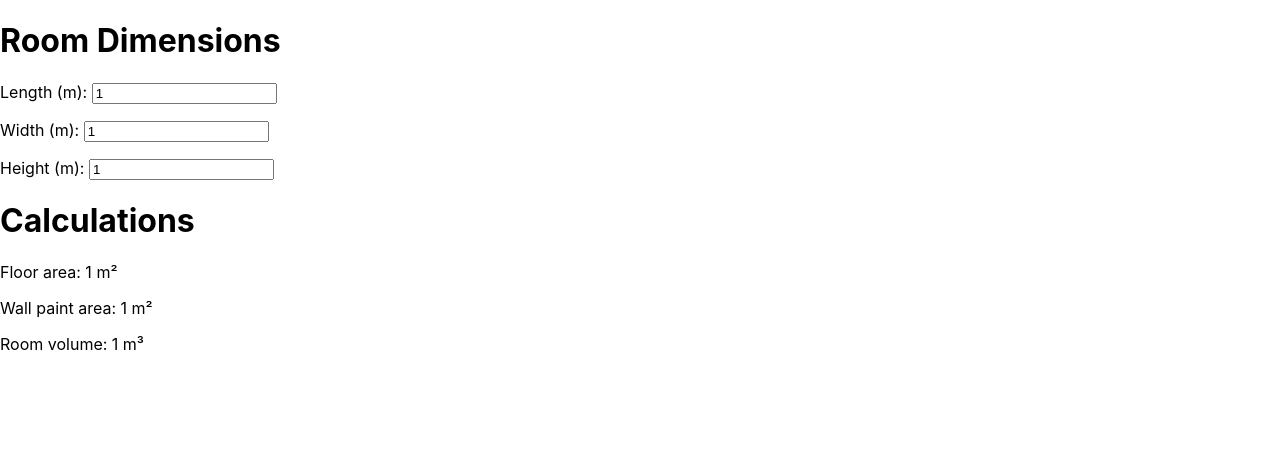
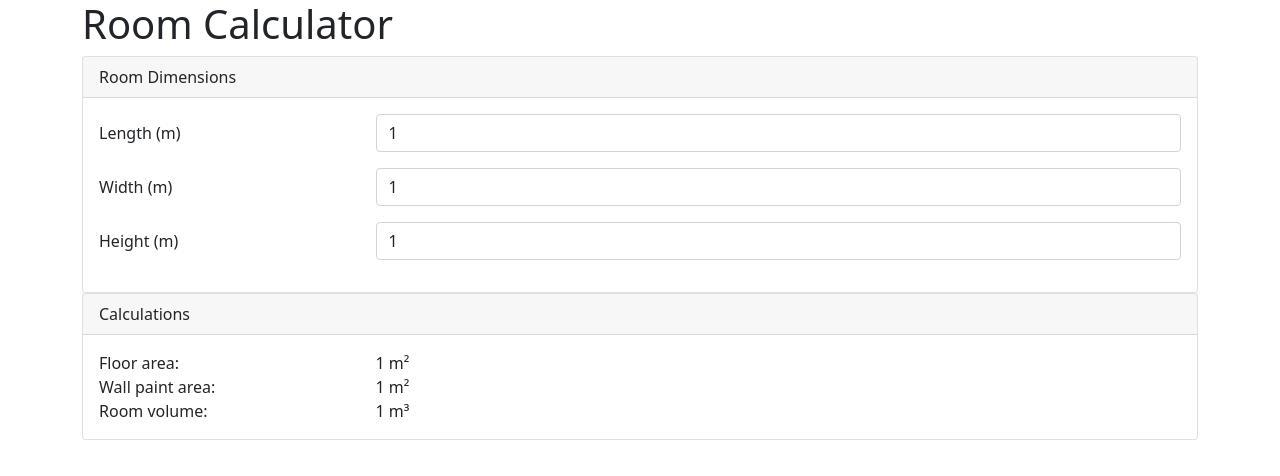
Before and after one commit to rsbold/roomcalc, a React (Create React App) app: page / in a window 1280 px wide. Shown: the top 476 px of the page. Built offline with nearby package versions, Linux system fonts and the light colour scheme.

Commit message:
Added styling with react-bootstrap.

```diff
--- a/package.json
+++ b/package.json
@@ -6,7 +6,9 @@
     "@testing-library/jest-dom": "^5.15.0",
     "@testing-library/react": "^11.2.7",
     "@testing-library/user-event": "^12.8.3",
+    "bootstrap": "^5.1.3",
     "react": "^17.0.2",
+    "react-bootstrap": "^2.0.2",
     "react-dom": "^17.0.2",
     "react-scripts": "4.0.3",
     "web-vitals": "^1.1.2"
--- a/src/RoomCalculator.js
+++ b/src/RoomCalculator.js
@@ -1,6 +1,6 @@
 
 import React from 'react';
-import ReactDOM from 'react-dom';
+import {Container, Card, Row, Col, Form} from 'react-bootstrap';
 
 class RoomCalculator extends React.Component {
     // Room width, height, length are state set by user.
@@ -102,20 +102,62 @@ class RoomCalculator extends React.Component {
 
     render() {
         return(
-            <div>
-                <h1>Room Dimensions</h1>
-                <p>Length (m): <input type="text" value={this.state.length} onChange = {this.setLength}></input></p>
-                <p>Width (m): <input type="text" value={this.state.width} onChange = {this.setWidth}></input></p>
-                <p>Height (m): <input type="text" value={this.state.height} onChange = {this.setHeight}></input></p>
+            <Container>
+                <h1>Room Calculator</h1>
+                <Card>
+                    <Card.Header>Room Dimensions</Card.Header>
+                    <Card.Body>
+                    <Form>
+                        <Form.Group as={Row} className="mb-3">
+                            <Form.Label column md={3}>Length (m)</Form.Label>
+                            <Col md={9}>
+                                <Form.Control type="text" value={this.state.length} onChange={this.setLength}></Form.Control>
+                            </Col>
+                        </Form.Group>
 
-                <h1>Calculations</h1>
-                <p>Floor area: {this.state.floorArea} m²</p>
-                <p>Wall paint area: {this.state.wallPaintArea} m²</p>
-                <p>Room volume: {this.state.roomVolume} m³</p>
-                <p>{this.state.message}</p>
+                        <Form.Group as={Row} className="mb-3">
+                            <Form.Label column md={3}>Width (m)</Form.Label>
+                            <Col md={9}>
+                                <Form.Control type="text" value={this.state.width} onChange={this.setWidth}></Form.Control>
+                            </Col>
+                        </Form.Group>
 
+                        <Form.Group as={Row} className="mb-3">
+                            <Form.Label column md={3}>Height (m)</Form.Label>
+                            <Col md={9}>
+                                <Form.Control type="text" value={this.state.height} onChange={this.setHeight}></Form.Control>
+                            </Col>
+                        </Form.Group>
 
-            </div>
+                    </Form>
+                </Card.Body>
+                </Card>
+
+                <Card>
+                    <Card.Header>
+                        Calculations
+                    </Card.Header>
+                    <Card.Body>
+                        <Row>
+                            <Col md={3}>Floor area:</Col>
+                            <Col md={9}>{this.state.floorArea} m²</Col>
+                        </Row>
+                        <Row>
+                            <Col md={3}>Wall paint area:</Col>
+                            <Col md={9}>{this.state.wallPaintArea} m²</Col>
+                        </Row>
+                        <Row>
+                            <Col md={3}>Room volume:</Col>
+                            <Col md={9}>{this.state.roomVolume} m³</Col>
+                        </Row>
+                    </Card.Body>
+                </Card>
+                <Row>
+                    <Col md={12}>
+                        {this.state.message}
+                    </Col>
+                </Row>
+            </Container>
         )
     }
 }
--- a/src/index.js
+++ b/src/index.js
@@ -3,6 +3,7 @@ import ReactDOM from 'react-dom';
 import './index.css';
 import RoomCalculator from './RoomCalculator';
 import reportWebVitals from './reportWebVitals';
+import 'bootstrap/dist/css/bootstrap.min.css';
 
 ReactDOM.render(
   <React.StrictMode>
```
Also changed, not shown: 1 other file (tests, documents, lock files or other folders).
